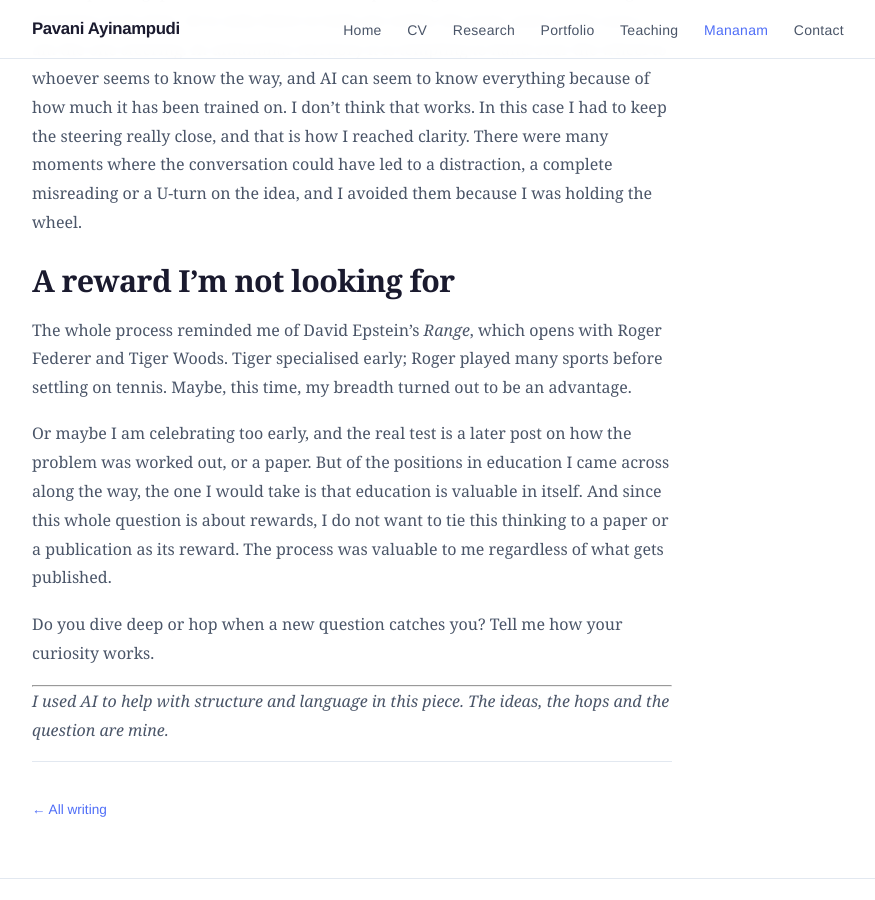
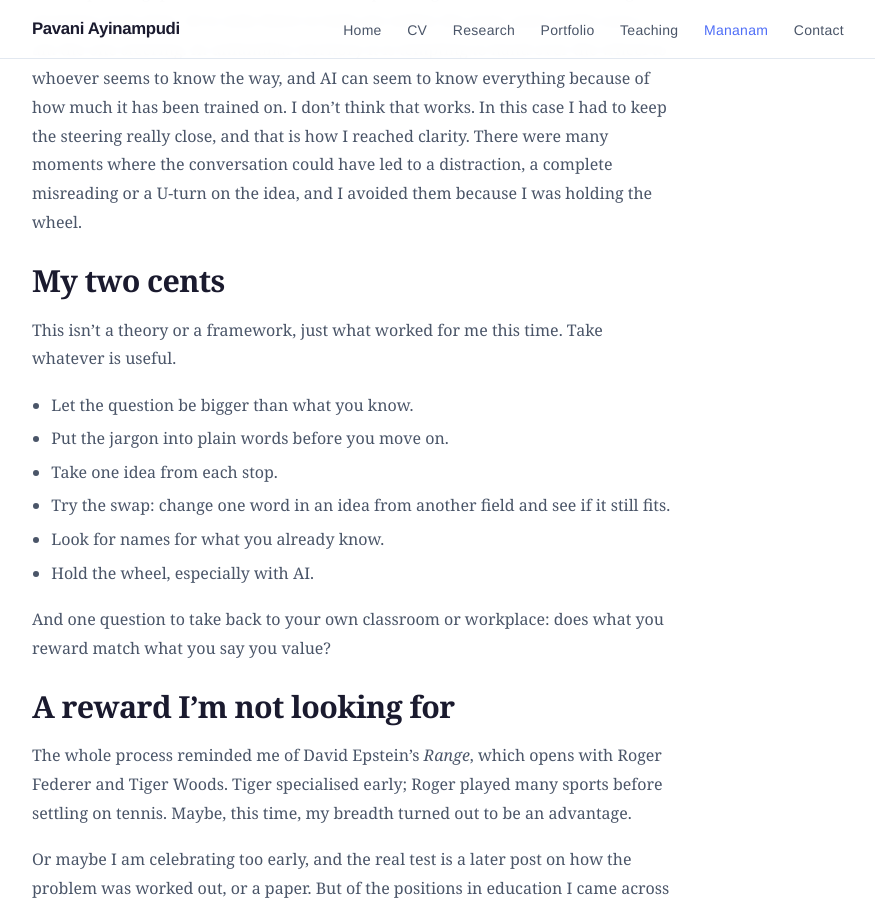
Before and after one commit to pavaniasn/pavaniasn.github.io, a Jekyll site: the page built from _mananam/2026-10-16-how-i-approached-a-question-i-knew-almost-nothing-about.md, in a window 1280 px wide and 900 px high, scrolled down 3237 px. Shown: the whole window, without its empty margins (202-1077 px from the left). Built offline with Jekyll 4.4.1, drawn with Linux system fonts in a browser that asks for light colours.

Commit message:
Mananam: add 'My two cents' takeaways to the hopping piece
Co-Authored-By: Claude Opus 5.5 <noreply@anthropic.com>

```diff
--- a/_mananam/2026-10-16-how-i-approached-a-question-i-knew-almost-nothing-about.md
+++ b/_mananam/2026-10-16-how-i-approached-a-question-i-knew-almost-nothing-about.md
@@ -48,6 +48,19 @@ A really good friend and I have a phrase for one of our favourite things. We cal
 
 For this question, I used AI to keep the ball moving. This is how I usually work with it. I keep asking questions, and with each response I go back and forth, refining the question each time. AI is only there to help me widen the map, and I make sure I am the one steering. In unfamiliar territory it is tempting to hand over the wheel to whoever seems to know the way, and AI can seem to know everything because of how much it has been trained on. I don't think that works. In this case I had to keep the steering really close, and that is how I reached clarity. There were many moments where the conversation could have led to a distraction, a complete misreading or a U-turn on the idea, and I avoided them because I was holding the wheel.
 
+## My two cents
+
+This isn't a theory or a framework, just what worked for me this time. Take whatever is useful.
+
+- Let the question be bigger than what you know.
+- Put the jargon into plain words before you move on.
+- Take one idea from each stop.
+- Try the swap: change one word in an idea from another field and see if it still fits.
+- Look for names for what you already know.
+- Hold the wheel, especially with AI.
+
+And one question to take back to your own classroom or workplace: does what you reward match what you say you value?
+
 ## A reward I'm not looking for
 
 The whole process reminded me of David Epstein's *Range*, which opens with Roger Federer and Tiger Woods. Tiger specialised early; Roger played many sports before settling on tennis. Maybe, this time, my breadth turned out to be an advantage.
```
